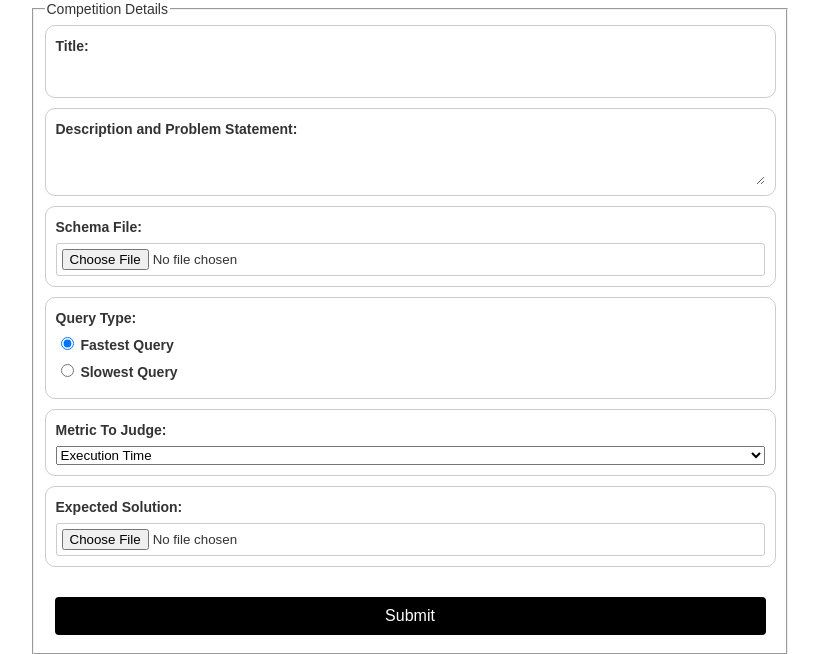
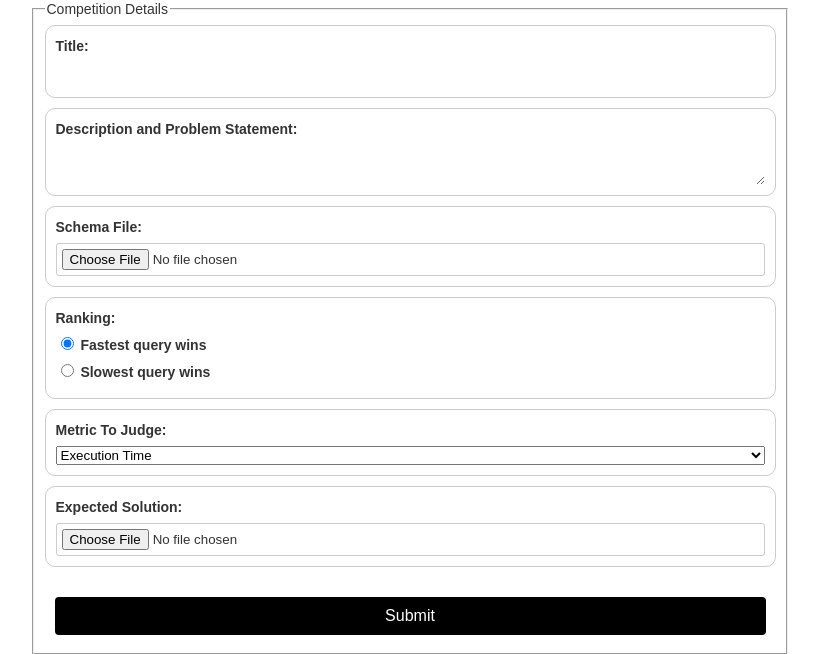
Before and after one commit to AnjuGopalkrishnan/leaderboard, a FastAPI app: page /hostcompetition.html in a window 1280 px wide. Shown: the part 456-1110 px from the top of the page, without its empty margins (230-1049 px from the left). Run offline with FastAPI, Linux system fonts and the light colour scheme; parts of the project's set-up code (start-up, migrations or seed data) failed here and were passed over.

Commit message:
change ranking in host competition UI

```diff
--- a/templates/hostcompetition.html
+++ b/templates/hostcompetition.html
@@ -200,20 +200,20 @@
                     </div>
 
                     <div class="form-field">
-                        <label for="radio options">Query Type:</label>
-                        <label>
+                        <label for="radio options">Ranking:</label>
+                        <label id="fastest">
                             <input type="radio" name="queryType" value=0 checked>
-                            Fastest Query
+                            Fastest query wins
                         </label>
-                        <label>
+                        <label id="slowest">
                             <input type="radio" name="queryType" value=1>
-                            Slowest Query
+                            Slowest query wins
                         </label>
                     </div>
 
                     <div class="form-field">
                         <label for="metric">Metric To Judge:</label>
-                        <select id="metric">
+                        <select id="metric" onchange="changeRankingNames()">
                             <option value="0" selected>Execution Time </option>
                             <option value="1">Planning Time </option>
                             <option value="2">Total Time</option>
@@ -238,7 +238,12 @@
         </div>
         </div>
     <script>
-
+        function changeRankingNames(){
+            if(document.getElementById("metric").value == "3"){
+                document.getElementById("fastest").innerHTML = "<input type='radio' name='queryType' value=0 checked> Simple query wins";
+                document.getElementById("slowest").innerHTML = "<input type='radio' name='queryType' value=1> Complex query wins";
+            }
+        }
         function logout() {
             window.location.href = "base.html";
         }
```
